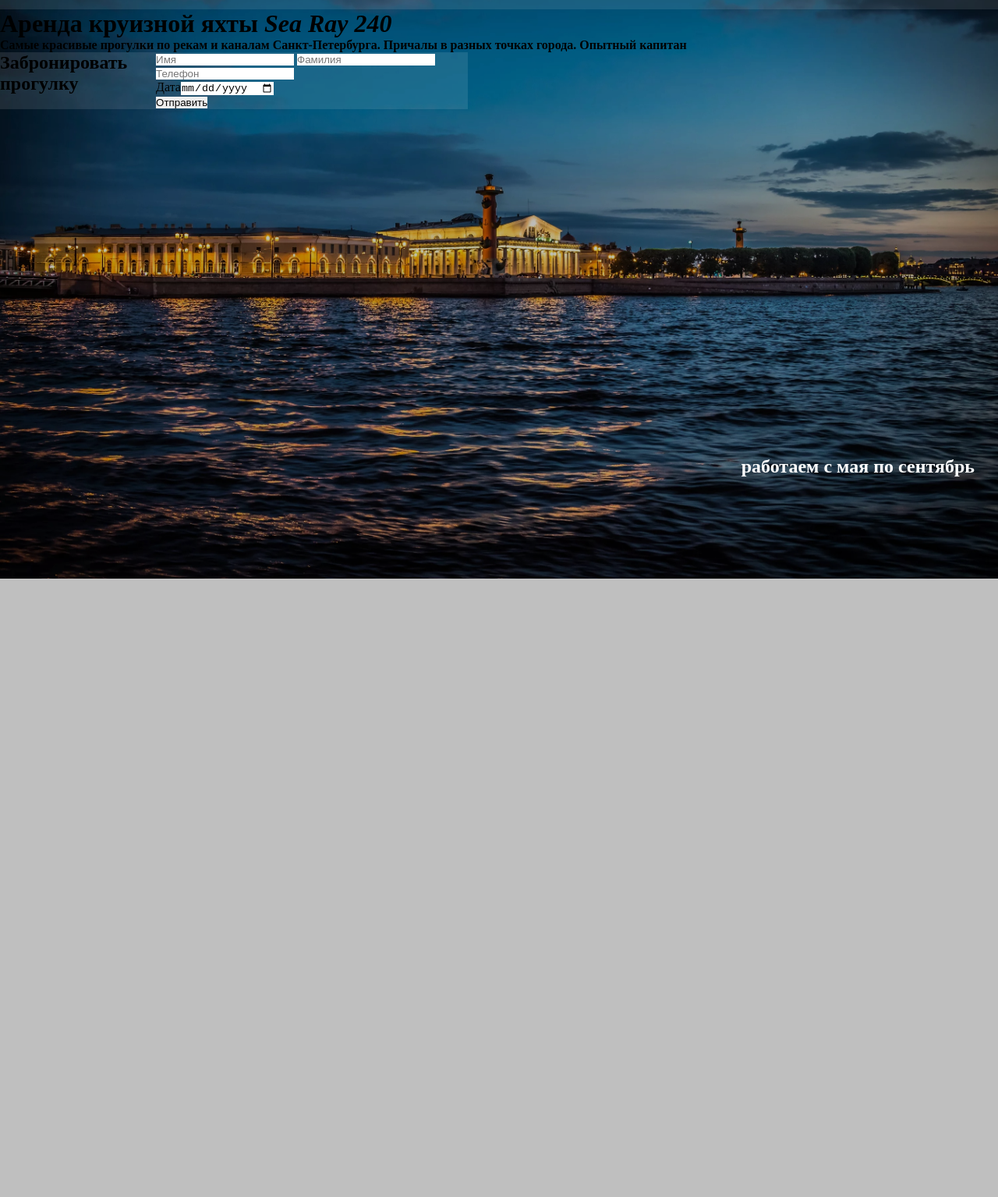
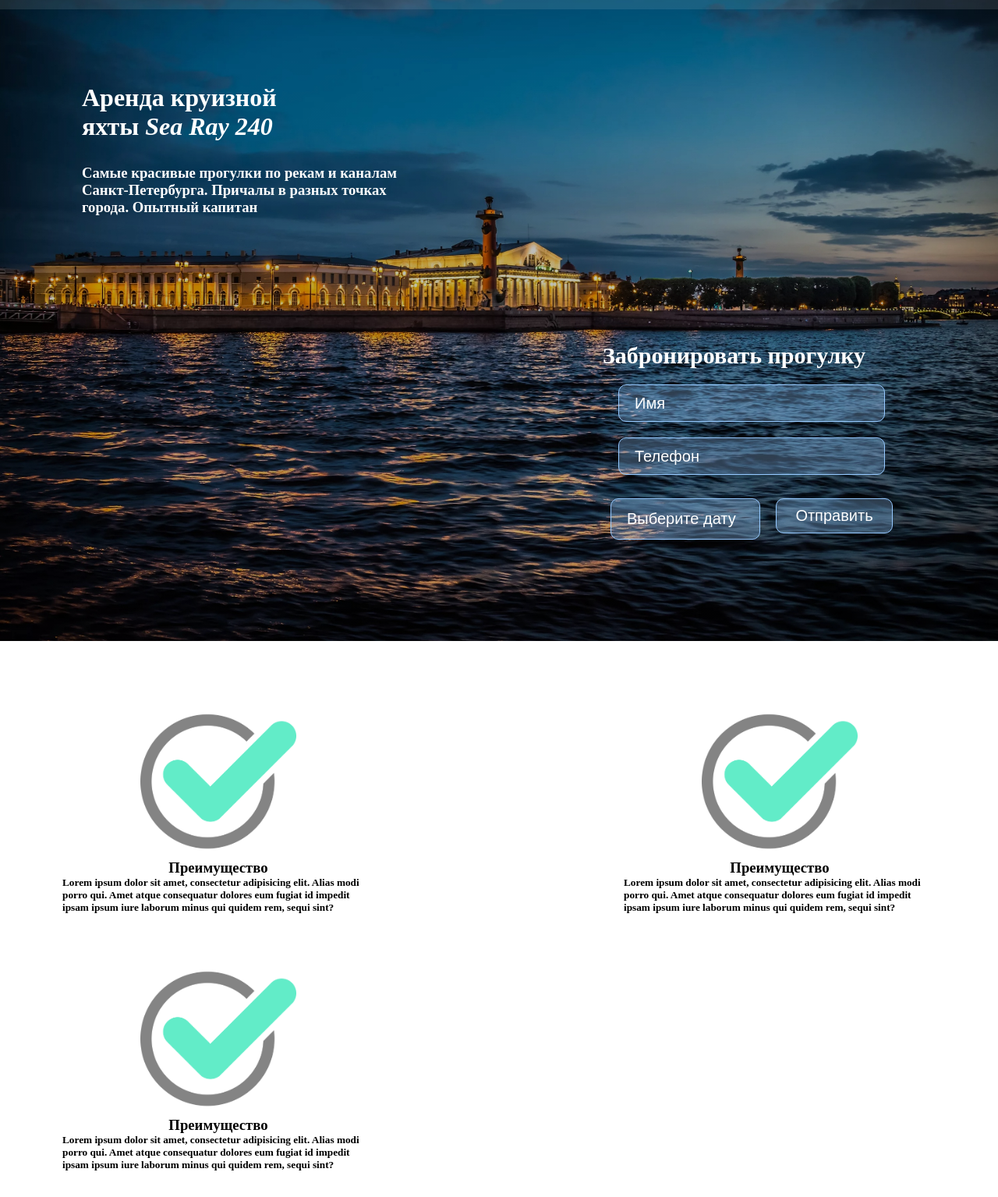
Before and after one commit to Guslik5/WebsiteForBoat, a plain HTML site: page index.html in a window 1280 px wide. Shown: the part 68-1603 px from the top of the page at 78% size. Drawn offline with Linux system fonts and the light colour scheme.

Commit message:
added advantages

```diff
--- a/css/main.css
+++ b/css/main.css
@@ -1,7 +1,7 @@
 * {
     padding: 0;
     margin: 0;
-    border: 0;
+
 }
 
 @media (max-width: 900px){
@@ -23,15 +23,9 @@
 
 .backgroundImg {
     background: linear-gradient( rgba(0, 0, 0, 0.25), rgba(0, 0, 0, 0.25) ), url("../img/newBackgroundMain.jpg") no-repeat;
-    background-size: 100% 27%;
+    background-size: 100% 100%;
 }
 
-html {
-    height: 3000px;
-    width: auto;
-
-
-}
 header {
     display: flex;
     justify-content: space-between;
@@ -91,19 +85,124 @@ header .logo-img {
 }
 
 main {
-    height: 2500px;
+    height: 810px;
 }
 
+.advantages{
+
+}
+
+.advantages > ul{
+    display: inline-flex;
+    margin: 50px;
+    flex-wrap: wrap;
+    align-items: center;
+    justify-content: space-between;
+}
+
+.advantages > ul > li{
+    display: flex;
+    flex-direction: column;
+    align-items: center;
+    width: 400px;
+    margin: 30px;
+
+}
+
+
+.main-text{
+    display: flex;
+    flex-direction: column;
+    position: absolute;
+    top: 150px;
+    left: 40px;
+    color: white;
+    margin: 15px;
+}
+
+.main-text-item-one{
+    width: 300px;
+    margin: 10px 50px;
+}
+.main-text-item-two{
+    width: 450px;
+    margin: 20px 50px;
+}
+
+
+
 .booking-form{
-    display: inline-flex;
-    color: black;
-    width: 600px;
-    box-shadow: inset 0 0 0 1000px rgba(255,255,255,.1);
+    display: flex;
+    position: absolute;
+    margin: 25px;
+    right: 0;
+    padding: 2em;
+    top: 450px;
+    color: white;
+    width: 450px;
+    height: 300px;
+    flex-direction: column;
+
+}
+
+.booking-form > h2{
+    font-size: 30px;
 }
 
 .input{
+    display: inline-flex;
+    flex-direction: column;
+    margin: 10px;
+}
 
+.input-name-phone{
+    margin: 10px;
+    width: 300px;
+    height: 40px;
+    color: white;
+    background-color: rgb(150, 201, 255, .3);;
+    border: 1px solid rgb(150, 201, 255, 1);
+    border-radius: 10px;
+    padding: 3px 20px;
+    font-size: 20px;
 }
+
+.input-date-button{
+    display: inline-flex;
+}
+
+.input-date-time{
+    margin: 10px;
+    width: 150px;
+    height: 45px;
+    color: white;
+    background-color: rgb(150, 201, 255, .3);;
+    border: 1px solid rgb(150, 201, 255, 1);
+    border-radius: 10px;
+    padding: 3px 20px;
+    font-size: 20px;
+}
+
+input:focus{
+    background-color: rgb(150, 201, 255, 0);
+}
+
+
+
+
+::-webkit-input-placeholder { /* WebKit browsers */
+    color:    white;
+}
+:-moz-placeholder { /* Mozilla Firefox 4 to 18 */
+    color:    white;
+}
+::-moz-placeholder { /* Mozilla Firefox 19+ */
+    color:    white;
+}
+:-ms-input-placeholder { /* Internet Explorer 10+ */
+    color:    white;
+}
+
 
 .work-time{
     position: absolute;
@@ -113,6 +212,8 @@ main {
     font-size: x-large;
     color: white;
 }
+
+
 
 footer {
     display: flex;
--- a/index.html
+++ b/index.html
@@ -7,8 +7,9 @@
     <meta name="description" content="Аренда яхты в Санкт-Петербурге по выгодной цене!">
     <link rel="stylesheet" href="css/main.css">
 </head>
-<body class="backgroundImg">
+<body>
 
+    <div class="backgroundImg">
         <header>
             <img class="logo-img" src="img/logo.png" alt="logo">
             <ul  class="nav-menu">
@@ -25,33 +26,77 @@
             </aside>
         </header>
         <main>
-        <h1>Аренда круизной яхты <em>Sea Ray 240</em></h1>
-        <section>
-            <strong>Самые красивые прогулки по рекам и каналам Санкт-Петербурга. Причалы в разных точках города. Опытный капитан</strong>
-        </section>
+            <div class="main-text">
+
+                <h1 class="main-text-item-one">Аренда круизной яхты <em>Sea Ray 240</em></h1>
+                <h3 class="main-text-item-two">Самые красивые прогулки по рекам и каналам Санкт-Петербурга. Причалы в разных точках города. Опытный капитан</h3>
+            </div>
 
             <section class="booking-form">
                 <h2>Забронировать прогулку</h2>
                 <form action="#">
                     <div class="input">
-                    <input type="text" placeholder="Имя">
-                    <input type="text" placeholder="Фамилия">
-                    <input type="text" placeholder="Телефон">
+                        <input class="input-name-phone" type="text" placeholder="Имя">
+                        <input class="input-name-phone" type="text" placeholder="Телефон">
                     </div>
-                <div class="input-date-time">
-                    <label><span>Дата</span><input type="date" id="datepicker"></label>
+                    <div class="input-date-button">
+                        <div class="input-date">
+                            <input class="input-date-time" type="text" placeholder="Выберите дату" onfocus="(this.type='date')" onblur="(this.type='text')" >
                         </div>
                         <div class="submit_button">
-                    <input type="submit" value="Отправить">
+                            <input class="input-date-time" type="submit" value="Отправить">
+                        </div>
                     </div>
                 </form>
             </section>
+        </main>
+    </div>
 
-        <aside class="work-time">
-            работаем с мая по сентябрь
-        </aside>
+    <section class="advantages">
+        <ul>
+            <li>
+                <img src="img/advantages-new.png" width="200px">
+                <h3>Преимущество</h3>
+                <h5>Lorem ipsum dolor sit amet, consectetur adipisicing elit. Alias modi porro qui. Amet atque consequatur dolores eum fugiat id impedit ipsam ipsum iure laborum minus qui quidem rem, sequi sint?</h5>
+            </li>
+            <li>
+                <img src="img/advantages-new.png" width="200px">
+                <h3>Преимущество</h3>
+                <h5>Lorem ipsum dolor sit amet, consectetur adipisicing elit. Alias modi porro qui. Amet atque consequatur dolores eum fugiat id impedit ipsam ipsum iure laborum minus qui quidem rem, sequi sint?</h5>
+            </li>
+            <li>
+                <img src="img/advantages-new.png" width="200px">
+                <h3>Преимущество</h3>
+                <h5>Lorem ipsum dolor sit amet, consectetur adipisicing elit. Alias modi porro qui. Amet atque consequatur dolores eum fugiat id impedit ipsam ipsum iure laborum minus qui quidem rem, sequi sint?</h5>
 
-    </main>
+            </li>
+        </ul>
+    </section>
+
+    <section class="boats">
+
+    </section>
+
+    <section class="routes">
+
+    </section>
+
+    <section class="events">
+
+    </section>
+
+    <section class="reviews">
+
+    </section>
+
+    <section class="contacts-and-work">
+
+    </section>
+
+    <section class="map">
+
+    </section>
+
     <footer>
         <img class="logo-img" src="img/logo.png" alt="logo">
 
```
Also changed, not shown: img/advantages-new.png (added), img/advantages.png (added). Lines whose indentation alone changed are shown as unchanged.
